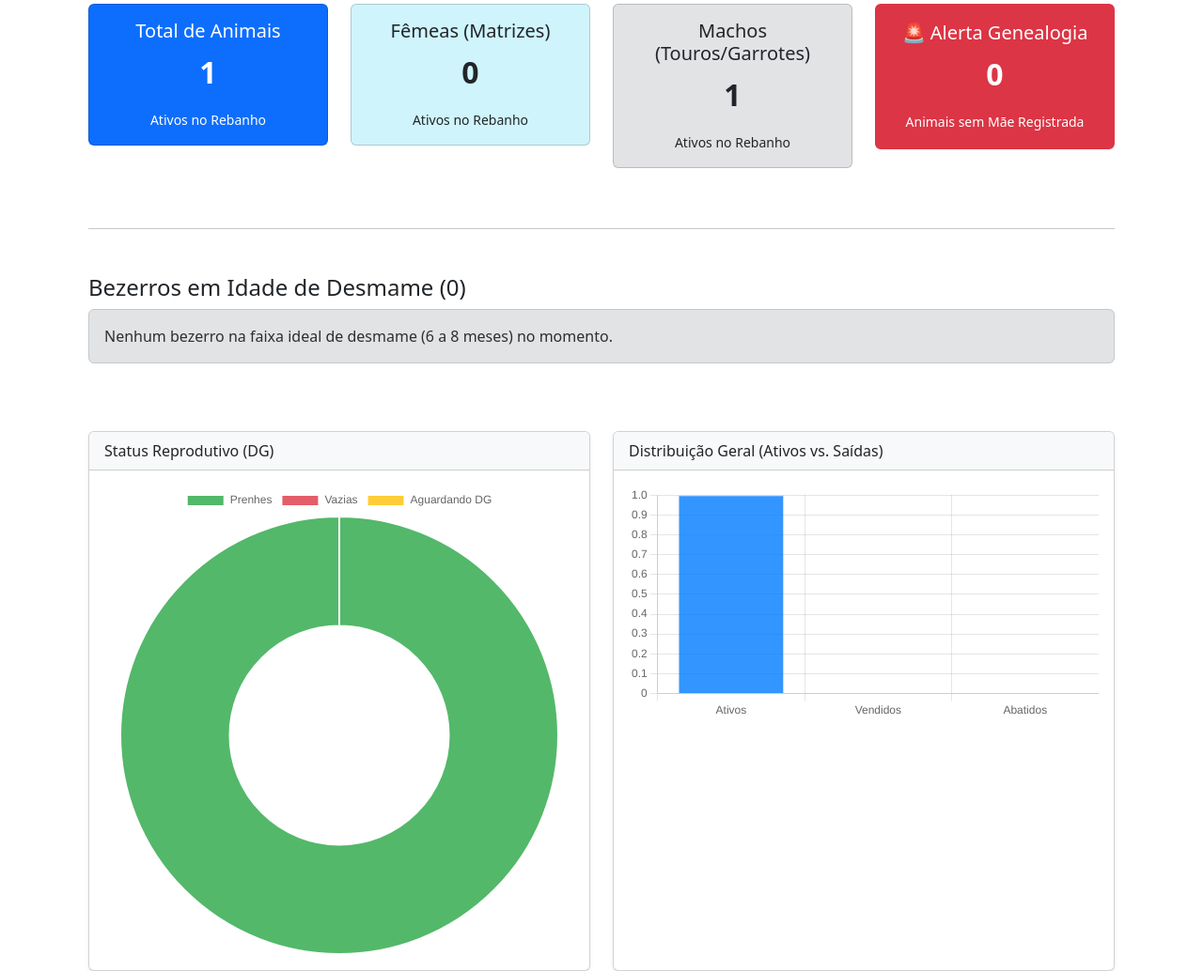
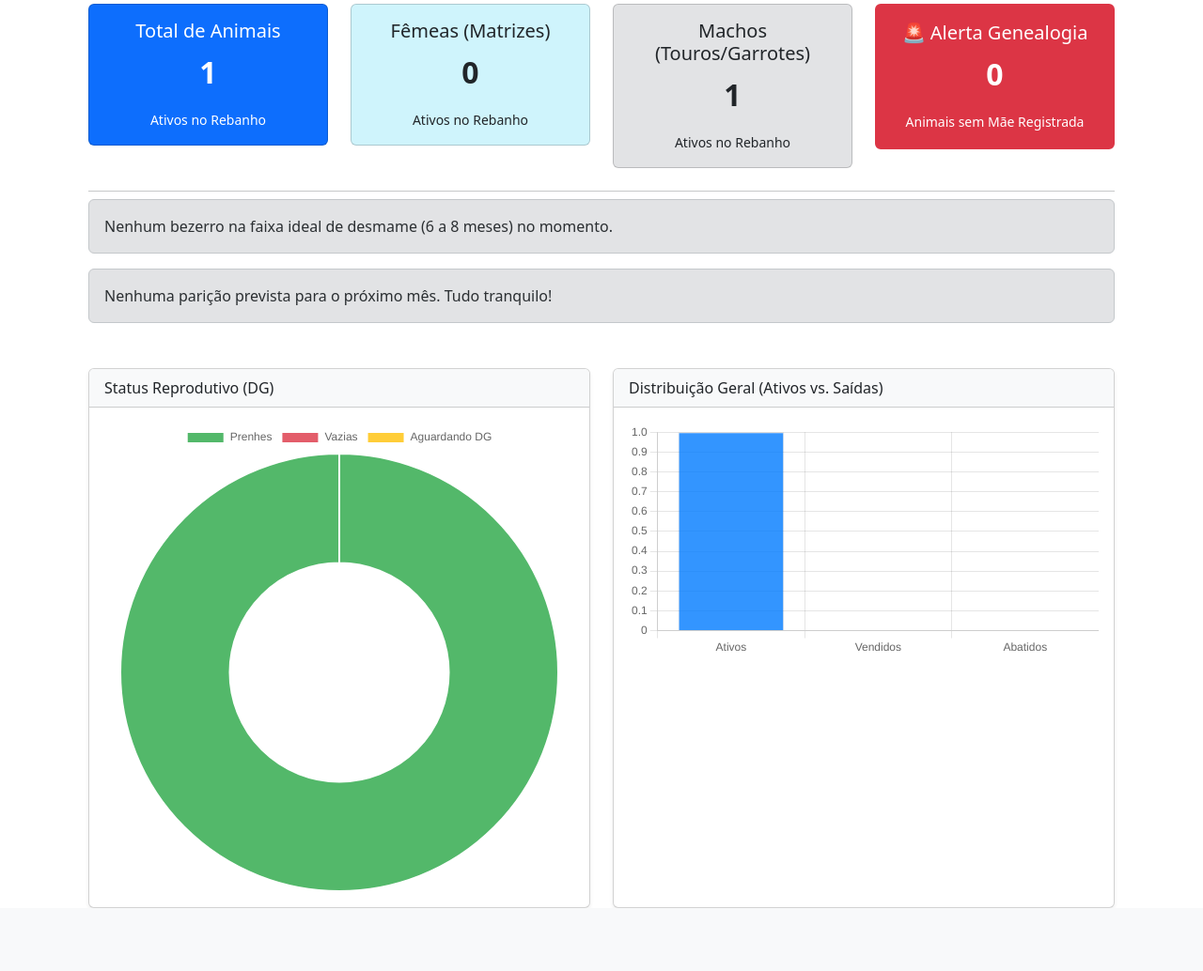
Before and after one commit to alvino/pecbacuri, a Django app: page / in a window 1280 px wide. Shown: the part 194-1228 px from the top of the page at 94% size. After the commit the page ends 1161 px from the top, so only its background shows below. Run offline with Django 5.2, Linux system fonts and the light colour scheme; a user stored in the database is signed in; tables that the repository leaves empty hold one stand-in row (values such as "Sample post").

Commit message:
configurando para gunicorn e melhorando o Dashboard

```diff
--- a/ControleRebanho/templates/pecuaria/dashboard.html
+++ b/ControleRebanho/templates/pecuaria/dashboard.html
@@ -53,10 +53,9 @@
 
     </div>
 
-    <hr class="my-5">
+    <hr class="my-2">
 
-    <div class="mb-5">
-        <h4>Bezerros em Idade de Desmame ({{ alerta_desmame|length }})</h4>
+    <div class="mb-3">
         {% if alerta_desmame %}
         <table class="table table-striped">
             <thead>
@@ -69,7 +68,8 @@
             <tbody>
                 {% for animal in alerta_desmame %}
                 <tr>
-                    <td><a href="{% url 'admin:ControleRebanho_animal_change' animal.identificacao.pk %}">{{ animal.identificacao }}</a></td>
+                    <td><a href="{% url 'admin:ControleRebanho_animal_change' animal.identificacao.pk %}">{{
+                            animal.identificacao }}</a></td>
                     <td>{{ animal.idade_meses }}</td>
                     <td>{{ animal.data_nascimento|date:"d/m/Y" }}</td>
                 </tr>
@@ -78,6 +78,59 @@
         </table>
         {% else %}
         <p class="alert alert-secondary">Nenhum bezerro na faixa ideal de desmame (6 a 8 meses) no momento.</p>
+        {% endif %}
+    </div>
+
+    <div class="mb-3">
+        {% if alertas_paricao %}
+        <div class="alert alert-warning" role="alert">
+            <i class="fas fa-bell"></i> <strong>Atenção!</strong> {{ alertas_paricao|length }} matriz(es) com parição
+            prevista
+            para os próximos 30 dias.
+        </div>
+
+        <div class="card mb-4">
+            <div class="card-header bg-warning text-white">
+                <h4>Próximas Parições</h4>
+            </div>
+            <div class="card-body">
+                <table class="table table-striped">
+                    <thead>
+                        <tr>
+                            <th>Matriz</th>
+                            <th>DPP</th>
+                            <th>Dias Restantes</th>
+                            <th>Ação</th>
+                        </tr>
+                    </thead>
+                    <tbody>
+                        {% for alerta in alertas_paricao %}
+                        <tr>
+                            <td>
+                                <a href="{{ alerta.link_animal }}">
+                                    {{ alerta.matriz }}
+                                </a>
+                            </td>
+                            <td>{{ alerta.dpp|date:"d/m/Y" }}</td>
+                            <td>
+                                {% if alerta.dias_restantes <= 7 %} <span class="badge bg-danger">{{
+                                    alerta.dias_restantes }}
+                                    dias (IMINENTE)</span>
+                                    {% else %}
+                                    <span class="badge bg-secondary">{{ alerta.dias_restantes }} dias</span>
+                                    {% endif %}
+                            </td>
+                            <td><a href="{{ alerta.link_animal }}" class="btn btn-sm btn-info">Ver Detalhes</a></td>
+                        </tr>
+                        {% endfor %}
+                    </tbody>
+                </table>
+            </div>
+        </div>
+        {% else %}
+        <div class="alert alert-secondary" role="alert">
+            Nenhuma parição prevista para o próximo mês. Tudo tranquilo!
+        </div>
         {% endif %}
     </div>
 
@@ -107,7 +160,6 @@
 
     </div>
 </div>
-
 
 <script src="https://cdn.jsdelivr.net/npm/chart.js@4.4.2/dist/chart.umd.min.js"></script>
 
--- a/ControleRebanho/urls.py
+++ b/ControleRebanho/urls.py
@@ -1,6 +1,6 @@
 from django.urls import path, include
 from . import views
-from .views import DashboardFinanceiroCBV, AnaliseDesempenhoLotesCBV, AlertaRiscoListView, AnimalViewSet, AnalisePorIdadeView
+from .views import DashboardFinanceiroCBV, AnaliseDesempenhoLotesCBV, AlertaRiscoListView, AnimalViewSet, AnalisePorIdadeView, DashboardView
 from rest_framework.routers import DefaultRouter
 
 
@@ -20,8 +20,8 @@ urlpatterns = [
     path('pasto/<int:pk>/', views.PastoDetailView.as_view(), name='pasto_detail'),
     path('animais/', views.AnimalListView.as_view(), name='animal_list'),
     path('animal/<int:pk>/', views.AnimalDetailView.as_view(), name='animal_detail'),
-    path('', views.dashboard, name='dashboard'),
-    path('home', views.dashboard, name='home'),
+    path('', DashboardView.as_view(), name='dashboard'),
+    path('home', DashboardView.as_view(), name='home'),
     path('tratamentos', views.TratamentoSaudeListView.as_view(), name='tratamentos_saude_list'),
     path('reproducao', views.ReproducaoListView.as_view(), name='manejo_reprodutivo_list'),
     path('controle_peso/', views.PesagemListView.as_view(), name='controle_peso_list'),
--- a/ControleRebanho/views.py
+++ b/ControleRebanho/views.py
@@ -293,7 +293,6 @@ def relatorio_desempenho_pasto(request):
     return render(request, 'pecuaria/relatorio_desempenho_pasto.html', context)
 
 
-
 class DashboardFinanceiroCBV(TemplateView):
     # 1. Defina o template a ser usado
     template_name = 'pecuaria/dashboard_financeiro.html'
@@ -579,67 +578,97 @@ def logout(request):
     return redirect('login')
 
 
-@login_required
-def dashboard(request):
-    # 1. Total de Animais
-    total_animais = Animal.objects.filter(situacao='VIVO').count()
+class DashboardView(TemplateView):
+    template_name = 'pecuaria/dashboard.html'
 
-    # 2. Divisão por Sexo
-    total_machos = Animal.objects.filter(situacao='VIVO', sexo='M').count()
-    total_femeas = Animal.objects.filter(situacao='VIVO', sexo='F').count()
+    def get_context_data(self, **kwargs):
+        context = super().get_context_data(**kwargs)
 
-    alerta_genealogia = Animal.objects.filter(situacao='VIVO', mae__isnull=True).count()
+        # 1. Total de Animais
+        total_animais = Animal.objects.filter(situacao='VIVO').count()
 
-    animais_ativos = Animal.objects.filter(situacao='VIVO')
+        # 2. Divisão por Sexo
+        total_machos = Animal.objects.filter(situacao='VIVO', sexo='M').count()
+        total_femeas = Animal.objects.filter(situacao='VIVO', sexo='F').count()
 
-    alerta_desmame = []
-    meses_desmame_min = 6
-    meses_desmame_max = 8
+        alerta_genealogia = Animal.objects.filter(situacao='VIVO', mae__isnull=True).count()
 
-    for animal in animais_ativos:
-        if animal.data_nascimento:
+        animais_ativos = Animal.objects.filter(situacao='VIVO')
 
-            if animal.idade_meses >= meses_desmame_min and animal.idade_meses <= meses_desmame_max:
-                alerta_desmame.append({
-                    'identificacao': animal.identificacao,
-                    'idade_meses': animal.idade_meses,
-                    'data_nascimento': animal.data_nascimento
-                })
+        alerta_desmame = []
+        meses_desmame_min = 6
+        meses_desmame_max = 8
 
-    # 3. Dados para o Gráfico de Status Reprodutivo
-    # Contagem de resultados de DG (Diagnóstico de Gestação) mais recentes:
+        for animal in animais_ativos:
+            if animal.data_nascimento:
 
-    # Matrizes Prenhes (resultado='P')
-    total_prenhes = Reproducao.objects.filter(resultado='P', matriz__situacao='VIVO').count()
+                if animal.idade_meses >= meses_desmame_min and animal.idade_meses <= meses_desmame_max:
+                    alerta_desmame.append({
+                        'identificacao': animal.identificacao,
+                        'idade_meses': animal.idade_meses,
+                        'data_nascimento': animal.data_nascimento
+                    })
 
-    # Matrizes Vazias (resultado='V')
-    total_vazias = Reproducao.objects.filter(resultado='V', matriz__situacao='VIVO').count()
+        today = date.today()
+        # Define a janela de alerta: da data atual até 30 dias no futuro
+        data_limite = today + timedelta(days=30)
 
-    # Matrizes Aguardando DG ('N' ou sem DG registrado, mas ativas)
-    total_aguardando = Reproducao.objects.filter(resultado='N', matriz__situacao='VIVO').count()
+        # Filtra registros de reprodução onde:
+        # 1. A parição ainda não ocorreu (gestacao_terminada=False, se você tiver esse campo, senão o próximo filtro garante isso)
+        # 2. A Data Prevista do Parto (DPP) está no futuro, mas antes da data limite (+30 dias)
 
-    # 4. Dados para o Gráfico de Distribuição do Rebanho
-    total_vendido = Animal.objects.filter(situacao='VENDIDO').count()
-    total_abatido = Animal.objects.filter(situacao='ABATIDO').count()
+        alertas_paricao = Reproducao.objects.filter(
+            data_parto_prevista__gte=today,          # DPP é hoje ou no futuro
+            data_parto_prevista__lte=data_limite     # DPP é nos próximos 30 dias
+        ).select_related('matriz') # Otimiza a busca pelo animal
 
-    context = {
-        'total_animais': total_animais,
-        'total_machos': total_machos,
-        'total_femeas': total_femeas,
-        'alerta_genealogia': alerta_genealogia,
-        'alerta_desmame': alerta_desmame,
+        # Prepara a lista final para o template
+        lista_alertas = []
+        for reprod in alertas_paricao:
+            dias_restantes = reprod.dias_para_parir()
 
-         # Dados do Gráfico Reprodutivo
-        'total_prenhes': total_prenhes,
-        'total_vazias': total_vazias,
-        'total_aguardando': total_aguardando,
+            lista_alertas.append({
+                'matriz': reprod.animal.identificacao, # ou outro campo de identificação
+                'dpp': reprod.data_parto_prevista,
+                'dias_restantes': dias_restantes,
+                'link_animal': reprod.animal.get_absolute_url() if hasattr(reprod.animal, 'get_absolute_url') else '#',
+            })
 
-        # Dados do Gráfico de Distribuição
-        'total_vendido': total_vendido,
-        'total_abatido': total_abatido,
-    }
+        context['alertas_paricao'] = lista_alertas
+        # 3. Dados para o Gráfico de Status Reprodutivo
+        # Contagem de resultados de DG (Diagnóstico de Gestação) mais recentes:
 
-    return render(request, 'pecuaria/dashboard.html', context)
+        # Matrizes Prenhes (resultado='P')
+        total_prenhes = Reproducao.objects.filter(resultado='P', matriz__situacao='VIVO').count()
+
+        # Matrizes Vazias (resultado='V')
+        total_vazias = Reproducao.objects.filter(resultado='V', matriz__situacao='VIVO').count()
+
+        # Matrizes Aguardando DG ('N' ou sem DG registrado, mas ativas)
+        total_aguardando = Reproducao.objects.filter(resultado='N', matriz__situacao='VIVO').count()
+
+        # 4. Dados para o Gráfico de Distribuição do Rebanho
+        total_vendido = Animal.objects.filter(situacao='VENDIDO').count()
+        total_abatido = Animal.objects.filter(situacao='ABATIDO').count()
+
+        context = {
+            'total_animais': total_animais,
+            'total_machos': total_machos,
+            'total_femeas': total_femeas,
+            'alerta_genealogia': alerta_genealogia,
+            'alerta_desmame': alerta_desmame,
+
+            # Dados do Gráfico Reprodutivo
+            'total_prenhes': total_prenhes,
+            'total_vazias': total_vazias,
+            'total_aguardando': total_aguardando,
+
+            # Dados do Gráfico de Distribuição
+            'total_vendido': total_vendido,
+            'total_abatido': total_abatido,
+        }
+
+        return context
 
 
 # Define as categorias de idade em meses
@@ -652,7 +681,7 @@ IDADE_CATEGORIAS = [
 ]
 
 # Limites para a análise detalhada de bezerros (1 a 9 meses)
-BEZERRO_LIMITES = list(range(1, 10)) # [1, 2, 3, 4, 5, 6, 7, 8, 9]
+BEZERRO_LIMITES = list(range(1, 10))
 
 class AnalisePorIdadeView(TemplateView):
     template_name = 'pecuaria/analise_por_idade.html'
--- a/pecbacuri/urls.py
+++ b/pecbacuri/urls.py
@@ -16,18 +16,14 @@ Including another URLconf
 """
 from django.contrib import admin
 from django.urls import path, include
-# Importe as views de autenticação do Django
 from django.contrib.auth import views as auth_views
+
+from django.conf import settings
+from django.conf.urls.static import static
 
 urlpatterns = [
     path('admin/', admin.site.urls),
     # Incluindo as URLs do seu app no caminho principal
     path('', include('ControleRebanho.urls')),
-
-     # -----------------------------------------------------
-    # NOVO: Rota de Login Customizada
-    # -----------------------------------------------------
     path('login/', auth_views.LoginView.as_view(template_name='pecuaria/login.html'), name='login'),
-
-
-]
+] + static(settings.STATIC_URL, document_root=settings.STATIC_ROOT)
```
Also changed, not shown: ControleRebanho/models.py (+17 -0 lines), pecbacuri/settings.py (+6 -1 lines), requirements.txt (line endings or trailing spaces), 1 other file. Lines whose indentation alone changed are shown as unchanged.
